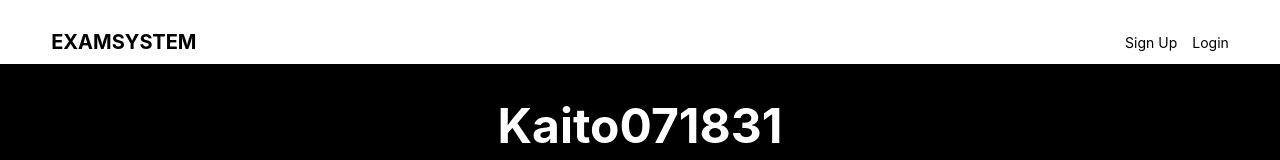
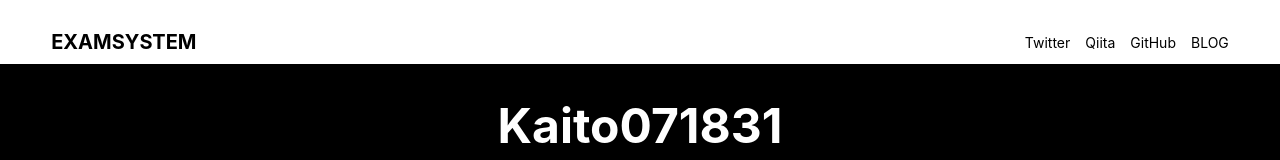
Before and after one commit to kaito071831/blog_app, a Next.js app: page / in a window 1280 px wide. Shown: the top 160 px of the page. Built offline with nearby package versions, Linux system fonts and the light colour scheme.

Commit message:
各所へのリンクを配置

```diff
--- a/src/components/header.tsx
+++ b/src/components/header.tsx
@@ -38,8 +38,10 @@ export const Header = () => {
       </Link>
       <HeaderNav>
         <HeaderUl>
-          <Link href="#"><HeaderLi>Sign Up</HeaderLi></Link>
-          <Link href="#"><HeaderLi>Login</HeaderLi></Link>
+          <Link href="https://twitter.com/kaito071831"><HeaderLi>Twitter</HeaderLi></Link>
+          <Link href="https://qiita.com/kaito071831"><HeaderLi>Qiita</HeaderLi></Link>
+          <Link href="https://github.com/kaito071831"><HeaderLi>GitHub</HeaderLi></Link>
+          <Link href="/blog"><HeaderLi>BLOG</HeaderLi></Link>
         </HeaderUl>
       </HeaderNav>
     </HeaderStyle>
```
